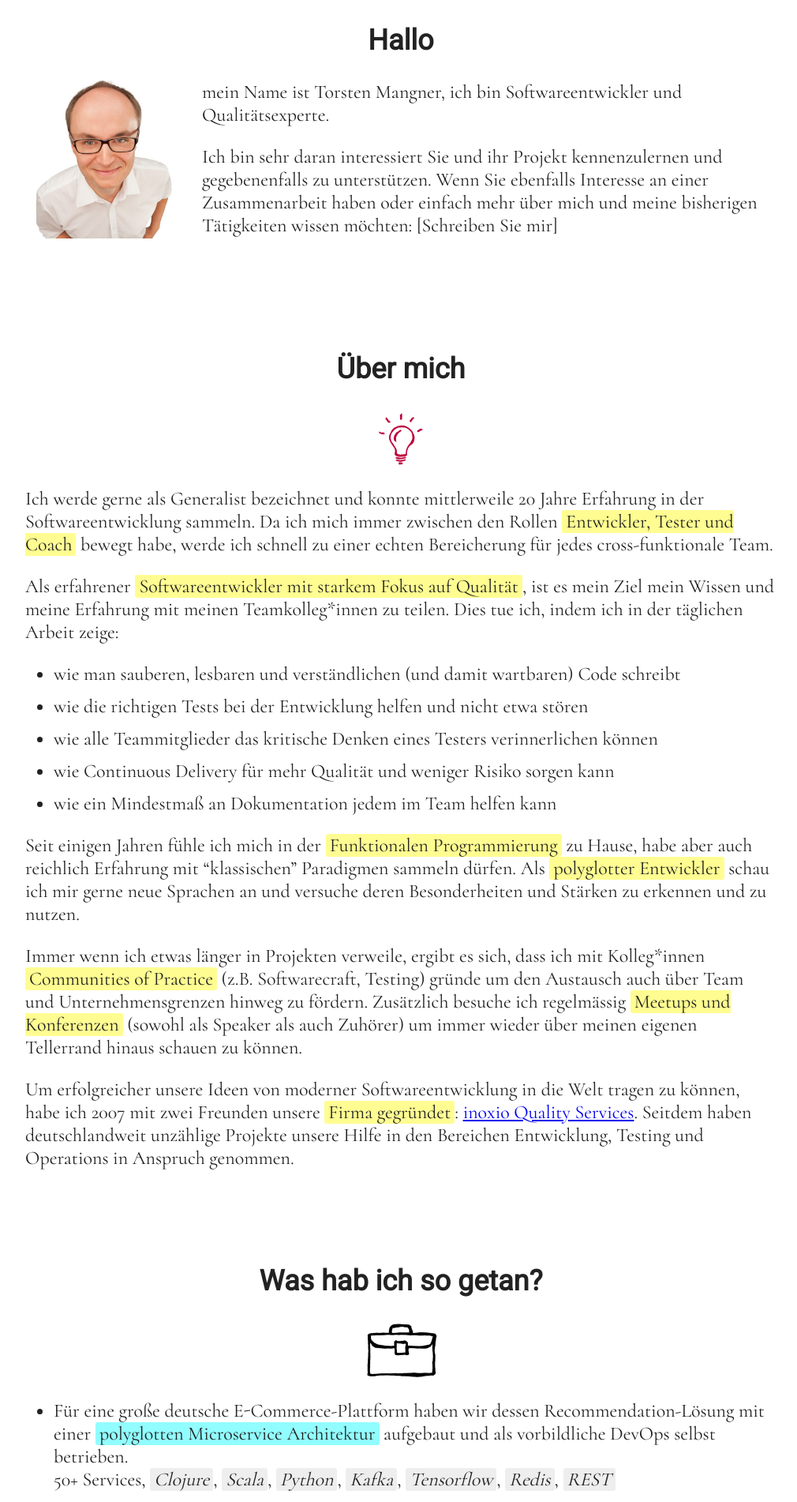
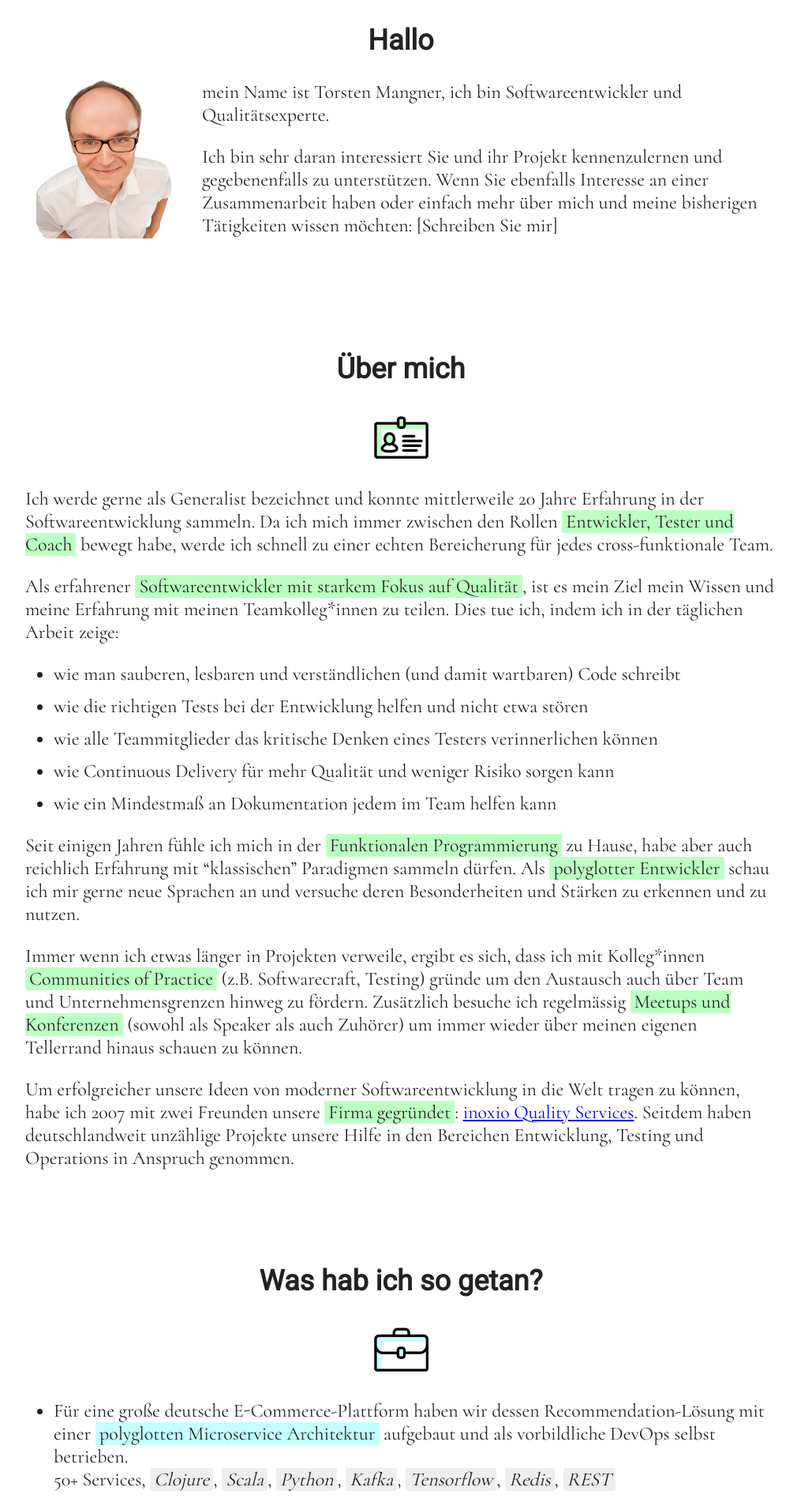
Before and after one commit to alphaone/alphaone.github.io, a Jekyll site: the page built from index.md, in a window 1280 px wide. Shown: the top 1902 px of the page at 79% size, without its empty margins (132-1142 px from the left). Built offline with Jekyll 4.4.1, drawn with Linux system fonts in a browser that asks for light colours; some of the changed text lies outside the part shown.

Commit message:
Add some icons

```diff
--- a/_includes/beliefs.md
+++ b/_includes/beliefs.md
@@ -1,4 +1,4 @@
-<img class="head" src="/assets/work.png">
+<img class="head" src="/assets/belief.png">
 
 Für den Fall, dass Ihre Überzeugungen sich nicht mit meinen decken, sollten
 wir uns unbedingt unterhalten. Ich würde gern hören, mit welchen Prinzipien
@@ -48,7 +48,7 @@ instabil, unnötig kompliziert und schwer zu warten. Damit einher gehen die Vort
 einer guten Testsuite verloren: das Sicherheitsnetz für schnelle Anpassbarkeit
 und das Vertrauen in die Qualität der Software.
 
-Eine gut ausbalancierte Testpyramide hingegen sorgt für schnelles Feedback, zeigt
+Eine **gut ausbalancierte Testpyramide** hingegen sorgt für schnelles Feedback, zeigt
 welche Änderungen zu ungewollten Nebeneffekten geführt haben und verifiziert
 sowohl die Korrektheit einzelner Komponenten als auch deren korrektes Zusammenspiel.
 
--- /dev/null
+++ b/_includes/contact.md
@@ -0,0 +1,3 @@
+<img class="head" src="/assets/contact.png">
+
+...
--- a/_sass/application.scss
+++ b/_sass/application.scss
@@ -73,7 +73,7 @@ section.hello {
 
 section.about {
   strong {
-        background-color: #fffd91;
+    background-color: #bcffc2;
   }
 
   img.about {
@@ -86,7 +86,7 @@ section.about {
 
 section.work {
   strong {
-        background-color: #91fdff;
+    background-color: #C4FEFF;
   }
   em {
     background-color: #eee;
@@ -101,7 +101,7 @@ section.work {
 
 section.beliefs {
   strong {
-        background-color: #ff91fd;
+    background-color: #FBA5EA;
   }
 }
 
--- a/index.md
+++ b/index.md
@@ -30,6 +30,9 @@ layout: default
 {% include beliefs.md%}
 </section>
 
+<section class="beliefs" markdown="1">
+
 ## Schreiben Sie mir
 
-...
+{% include contact.md%}
+</section>
```
Also changed, not shown: assets/about.png, assets/belief.png (added), assets/contact.png (added), assets/work.png, 1 other file. Lines whose indentation alone changed are shown as unchanged.
